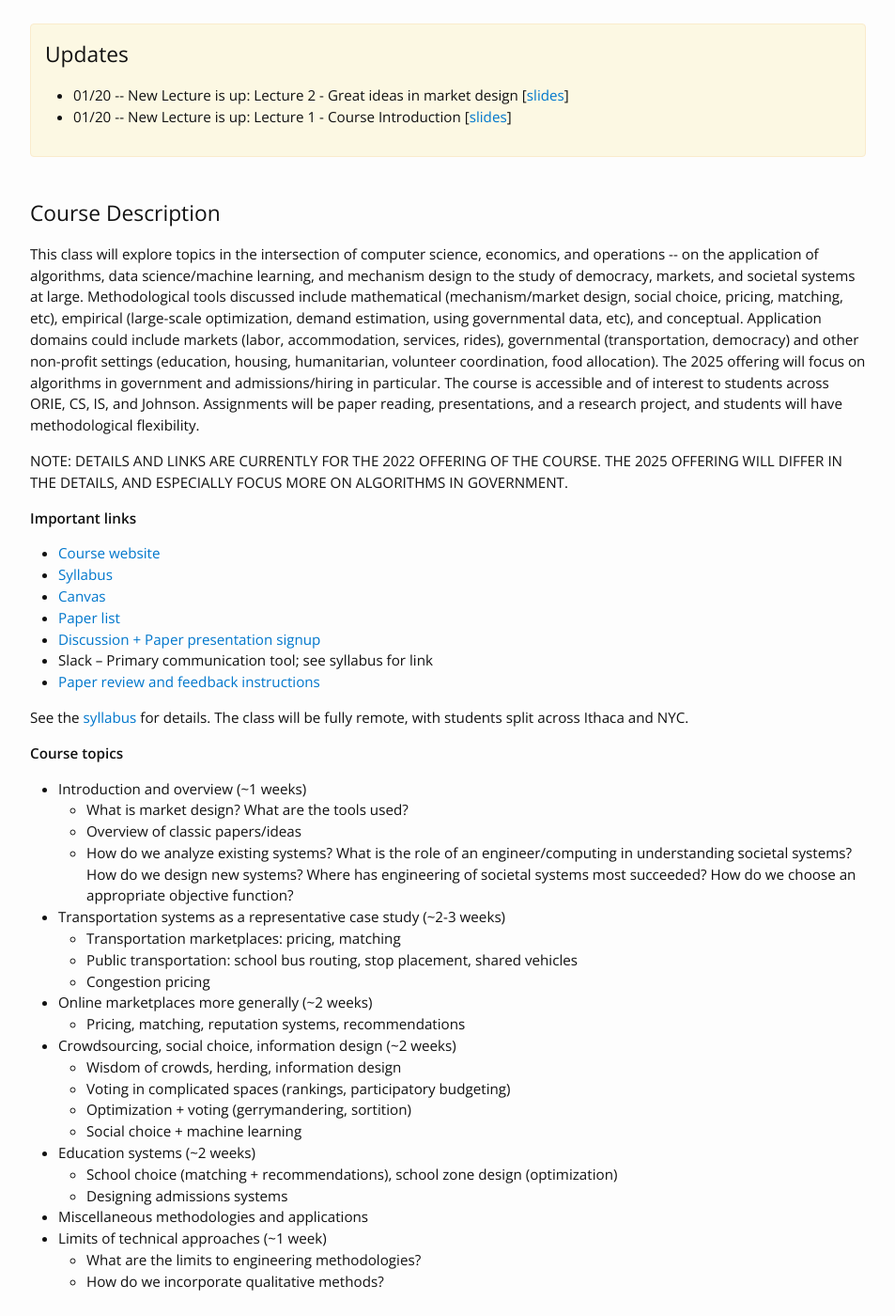
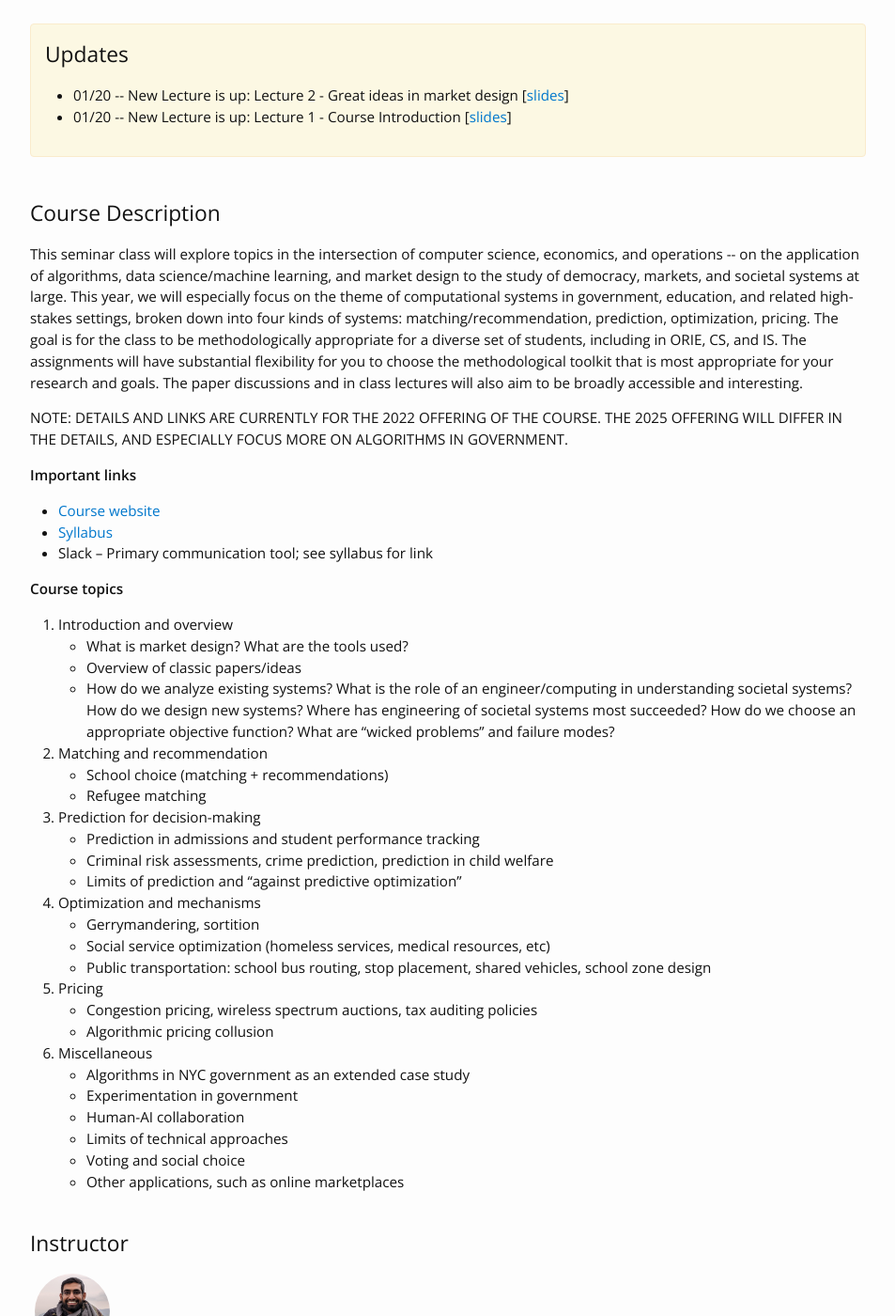
Before and after one commit to ORIE6170/Spring2025, a Jekyll site: the page built from index.md, in a window 1280 px wide and 1400 px high, scrolled down 211 px. Shown: the whole window at 94% size, without its empty margins (163-1116 px from the left). Built offline with Jekyll 4.4.1, drawn with Linux system fonts in a browser that asks for light colours; nearby versions of some CDN libraries.

Commit message:
update for 2025

```diff
--- a/_config.yml
+++ b/_config.yml
@@ -1,12 +1,8 @@
 # Site settings
 course_name: Engineering Societal Systems
-course_description: "This class will explore topics in the intersection of computer science, economics, and operations -- on the application of algorithms, data science/machine learning, and mechanism design to the study of democracy, markets, and societal systems at large.
-Methodological tools discussed include mathematical (mechanism/market design, social choice, pricing, matching, etc), empirical (large-scale optimization, demand estimation, using governmental data, etc), and conceptual. Application domains could include markets (labor, accommodation, services, rides), governmental (transportation, democracy) and other non-profit settings (education, housing, humanitarian, volunteer coordination, food allocation).
+course_description: "This seminar class will explore topics in the intersection of computer science, economics, and operations -- on the application of algorithms, data science/machine learning, and market design to the study of democracy, markets, and societal systems at large. This year, we will especially focus on the theme of computational systems in government, education, and related high-stakes settings, broken down into four kinds of systems: matching/recommendation, prediction, optimization, pricing.
 
-The 2025 offering will focus on algorithms in government and admissions/hiring in particular.
-
-The course is accessible and of interest to students across ORIE, CS, IS, and Johnson. Assignments will be paper reading, presentations, and a research project, and students will have methodological flexibility.
-"
+The goal is for the class to be methodologically appropriate for a diverse set of students, including in ORIE, CS, and IS. The assignments will have substantial flexibility for you to choose the methodological toolkit that is most appropriate for your research and goals. The paper discussions and in class lectures will also aim to be broadly accessible and interesting."
 course_semester: "Spring 2025"
 
 baseurl: "/Spring2025" # the subpath of your site, e.g. /blog/
--- a/index.md
+++ b/index.md
@@ -3,38 +3,40 @@ layout: home
 ---
 NOTE: DETAILS AND LINKS ARE CURRENTLY FOR THE 2022 OFFERING OF THE COURSE. THE 2025 OFFERING WILL DIFFER IN THE DETAILS, AND ESPECIALLY FOCUS MORE ON ALGORITHMS IN GOVERNMENT.
 
-
 <b>Important links</b>
  - [Course website]({{"/" | prepend: site.baseurl }})
- - [Syllabus](https://docs.google.com/document/d/1jb3OyBg9Iv5YsSgp0E1dRVmNpvfK_1-Z5e1fazlm7Uk/edit)
- - [Canvas](https://canvas.cornell.edu/courses/38827)
- - [Paper list](https://docs.google.com/document/d/1VFOLy8fAoY8Kmy06unBx-Bkp5tc62mM5bpsY_j7dsL8/edit#heading=h.ktoma9yvfgly)
- - [Discussion + Paper presentation signup](https://docs.google.com/spreadsheets/d/1Ne38J1SdDiBgSg_OTHoPaaQHJ3s113pQc11EDvm81HI/edit#gid=0)
+ - [Syllabus](https://docs.google.com/document/d/1VUgsFrZFnc8icZbIIvy2w0MgAJlIqxhsVF61Y1GZ7-0/edit?tab=t.0)
+ <!-- - [Paper list](https://docs.google.com/document/d/1Is__u8Yxz66Ddq9ONVqXwyuGFJQyM3kEhLN7FEppAPM/edit?tab=t.0) -->
  - Slack -- Primary communication tool; see syllabus for link
- - [Paper review and feedback instructions](https://docs.google.com/document/d/1qy4PgxEmXM6rEyOM2m0yDOnQ3ODERGcdw1ZiSfmyH9Y/edit)
-
-See the [syllabus](https://docs.google.com/document/d/1jb3OyBg9Iv5YsSgp0E1dRVmNpvfK_1-Z5e1fazlm7Uk/edit) for details. The class will be fully remote, with students split across Ithaca and NYC.
 
  <b> Course topics </b>
-  - Introduction and overview (~1 weeks)
-      - What is market design? What are the tools used?
-      - Overview of classic papers/ideas
-      - How do we analyze existing systems? What is the role of an engineer/computing in understanding societal systems? How do we design new systems? Where has engineering of societal systems most succeeded? How do we choose an appropriate objective function?
-  - Transportation systems as a representative case study (~2-3 weeks)
-      - Transportation marketplaces: pricing, matching
-      - Public transportation: school bus routing, stop placement, shared vehicles
-      - Congestion pricing
-  - Online marketplaces more generally (~2 weeks)
-      - Pricing, matching, reputation systems, recommendations
-  - Crowdsourcing, social choice, information design (~2 weeks)
-      - Wisdom of crowds, herding, information design
-      - Voting in complicated spaces (rankings, participatory budgeting)
-      - Optimization + voting (gerrymandering, sortition)
-      - Social choice + machine learning
-  - Education systems (~2 weeks)
-      - School choice (matching + recommendations), school zone design (optimization)
-      - Designing admissions systems
-  - Miscellaneous methodologies and applications
-  - Limits of technical approaches (~1 week)
-      - What are the limits to engineering methodologies?
-      - How do we incorporate qualitative methods?
+1. Introduction and overview
+   - What is market design? What are the tools used?
+   - Overview of classic papers/ideas
+   - How do we analyze existing systems? What is the role of an engineer/computing in understanding societal systems? How do we design new systems? Where has engineering of societal systems most succeeded? How do we choose an appropriate objective function? What are "wicked problems" and failure modes?
+
+2. Matching and recommendation
+   - School choice (matching + recommendations)
+   - Refugee matching
+
+3. Prediction for decision-making
+   - Prediction in admissions and student performance tracking
+   - Criminal risk assessments, crime prediction, prediction in child welfare
+   - Limits of prediction and "against predictive optimization"
+
+4. Optimization and mechanisms
+   - Gerrymandering, sortition
+   - Social service optimization (homeless services, medical resources, etc)
+   - Public transportation: school bus routing, stop placement, shared vehicles, school zone design
+
+5. Pricing
+   - Congestion pricing, wireless spectrum auctions, tax auditing policies
+   - Algorithmic pricing collusion
+
+6. Miscellaneous
+   - Algorithms in NYC government as an extended case study
+   - Experimentation in government
+   - Human-AI collaboration
+   - Limits of technical approaches
+   - Voting and social choice
+   - Other applications, such as online marketplaces
```
Also changed, not shown: assignments.md (+3 -1 lines).
